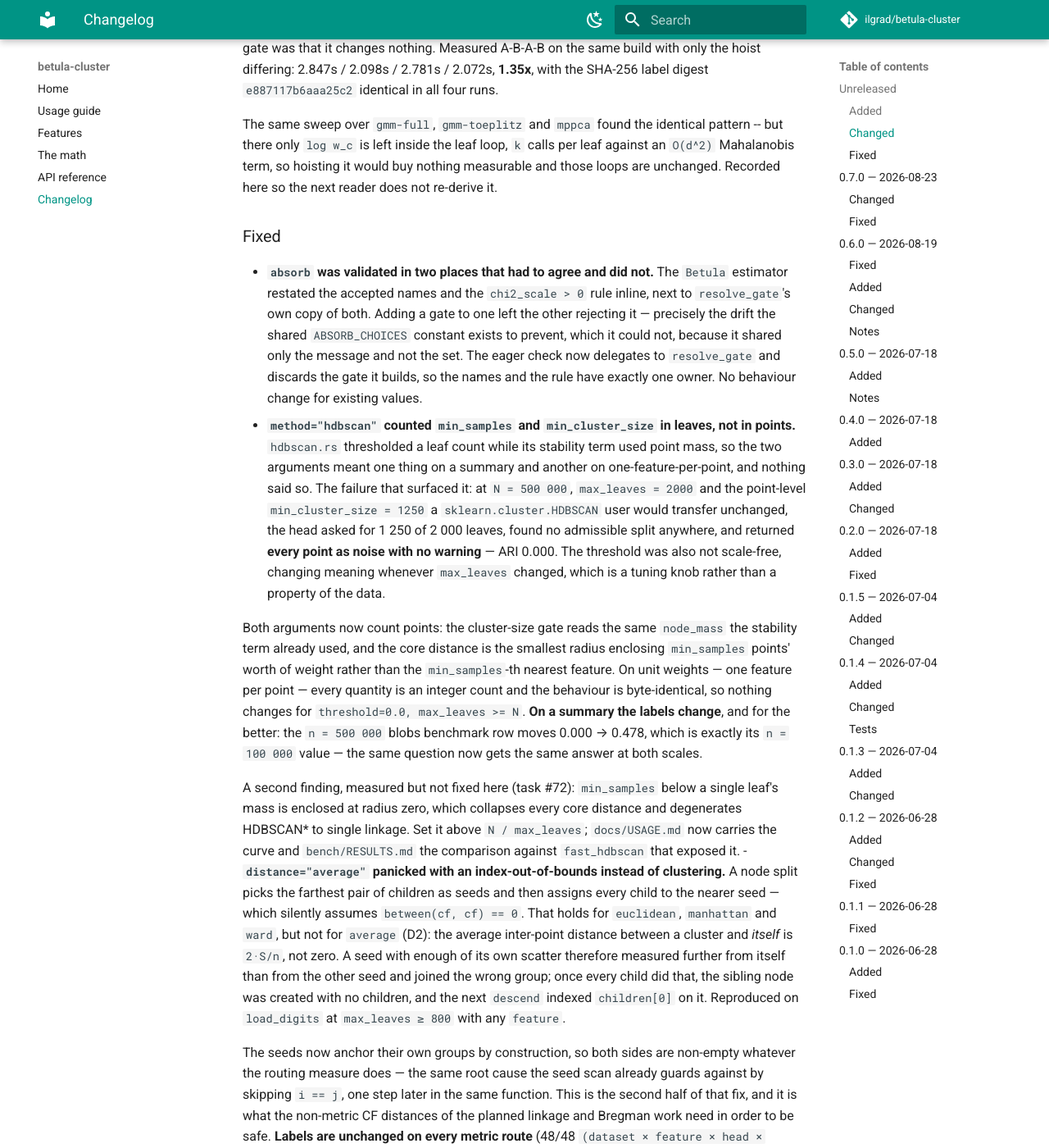
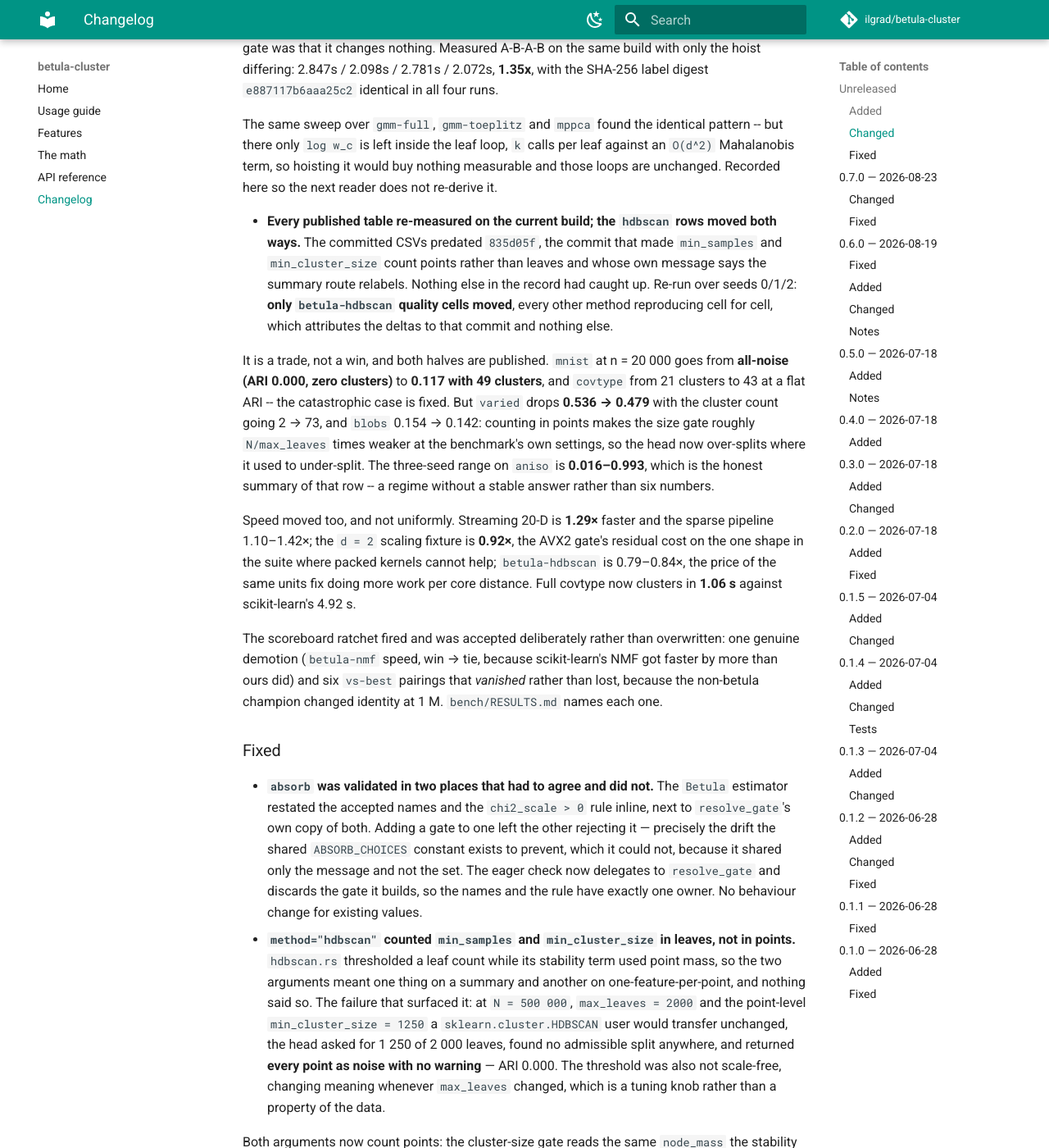
Before and after one commit to ilgrad/betula-cluster, an MkDocs documentation site: the page built from docs/changelog.md, in a window 1280 px wide and 1400 px high, scrolled down 15464 px. Shown: the whole window at 82% size. Built offline with MkDocs 1.6.1 and Material for MkDocs 9.7.7, drawn with Linux system fonts in a browser that asks for light colours; comment, search, counter and statistics services are not loaded.

Commit message:
bench: re-measure every published table, and publish the hdbscan trade
The committed CSVs predated 835d05f, which made min_samples and
min_cluster_size count points rather than leaves and whose own message says the
summary route relabels. Re-run over seeds 0/1/2: only betula-hdbscan quality
cells moved, every other method reproducing cell for cell, which attributes the
deltas to that commit and nothing else. A direct A/B also confirmed the AVX2
kernels are not involved.

It is a trade, not a win, and both halves are published. mnist at n=20000 goes
from all-noise (ARI 0.000, zero clusters) to 0.117 with 49 clusters, and
covtype from 21 clusters to 43 at a flat ARI. But varied drops 0.536 -> 0.479
with the count going 2 -> 73, and blobs 0.154 -> 0.142: counting in points
makes the size gate roughly N/max_leaves times weaker at the benchmark's own
settings, so the head over-splits where it used to under-split. The three-seed
range on aniso is 0.016-0.993, and the row is now described as a regime without
a stable answer rather than as six numbers.

Speed moved and not uniformly: streaming 20-D 1.29x faster, sparse 1.10-1.42x,
full covtype 2.08s -> 1.06s; but the d=2 scaling fixture is 0.92x -- the AVX2
gate's residual cost on the one shape in the suite where packed kernels cannot
help -- and betula-hdbscan 0.79-0.84x from the same units fix doing more work
per core distance. Headline numbers in README, docs/MATH.md and RESULTS.md
follow: 1 M points in 0.26 s, 9x/15x/30x rather than 13x/18x/35x.

Two claims withdrawn rather than carried forward: the sklearn 10 M memory cell
is no longer lower than its 5 M cell, so the "reproducible allocator artefact"
note is gone; and the scoreboard ratchet fired, taking one genuine demotion
(betula-nmf speed, win -> tie, because scikit-learn's NMF got faster by more
than ours did) and six vs-best pairings that vanished rather than lost because
the non-betula champion changed identity at 1 M. Each is named in RESULTS.md
before scoreboard.json was accepted with --update.

```diff
--- a/CHANGELOG.md
+++ b/CHANGELOG.md
@@ -632,6 +632,32 @@ All notable changes to this project are documented here. The format follows
   only `log w_c` is left inside the leaf loop, `k` calls per leaf against an `O(d^2)` Mahalanobis
   term, so hoisting it would buy nothing measurable and those loops are unchanged. Recorded here so
   the next reader does not re-derive it.
+
+- **Every published table re-measured on the current build; the `hdbscan` rows moved both ways.** The
+  committed CSVs predated `835d05f`, the commit that made `min_samples` and `min_cluster_size` count
+  points rather than leaves and whose own message says the summary route relabels. Nothing else in
+  the record had caught up. Re-run over seeds 0/1/2: **only `betula-hdbscan` quality cells moved**,
+  every other method reproducing cell for cell, which attributes the deltas to that commit and
+  nothing else.
+
+  It is a trade, not a win, and both halves are published. `mnist` at n = 20 000 goes from
+  **all-noise (ARI 0.000, zero clusters)** to **0.117 with 49 clusters**, and `covtype` from 21
+  clusters to 43 at a flat ARI -- the catastrophic case is fixed. But `varied` drops **0.536 → 0.479**
+  with the cluster count going 2 → 73, and `blobs` 0.154 → 0.142: counting in points makes the size
+  gate roughly `N/max_leaves` times weaker at the benchmark's own settings, so the head now
+  over-splits where it used to under-split. The three-seed range on `aniso` is **0.016–0.993**, which
+  is the honest summary of that row -- a regime without a stable answer rather than six numbers.
+
+  Speed moved too, and not uniformly. Streaming 20-D is **1.29×** faster and the sparse pipeline
+  1.10–1.42×; the `d = 2` scaling fixture is **0.92×**, the AVX2 gate's residual cost on the one shape
+  in the suite where packed kernels cannot help; `betula-hdbscan` is 0.79–0.84×, the price of the same
+  units fix doing more work per core distance. Full covtype now clusters in **1.06 s** against
+  scikit-learn's 4.92 s.
+
+  The scoreboard ratchet fired and was accepted deliberately rather than overwritten: one genuine
+  demotion (`betula-nmf` speed, win → tie, because scikit-learn's NMF got faster by more than ours
+  did) and six `vs-best` pairings that *vanished* rather than lost, because the non-betula champion
+  changed identity at 1 M. `bench/RESULTS.md` names each one.
 
 ### Fixed
 - **`absorb` was validated in two places that had to agree and did not.** The `Betula` estimator
```
Also changed, not shown: README.md (+3 -3 lines), bench/RESULTS.md (+65 -38 lines), docs/MATH.md (+2 -2 lines), 14 other files.
